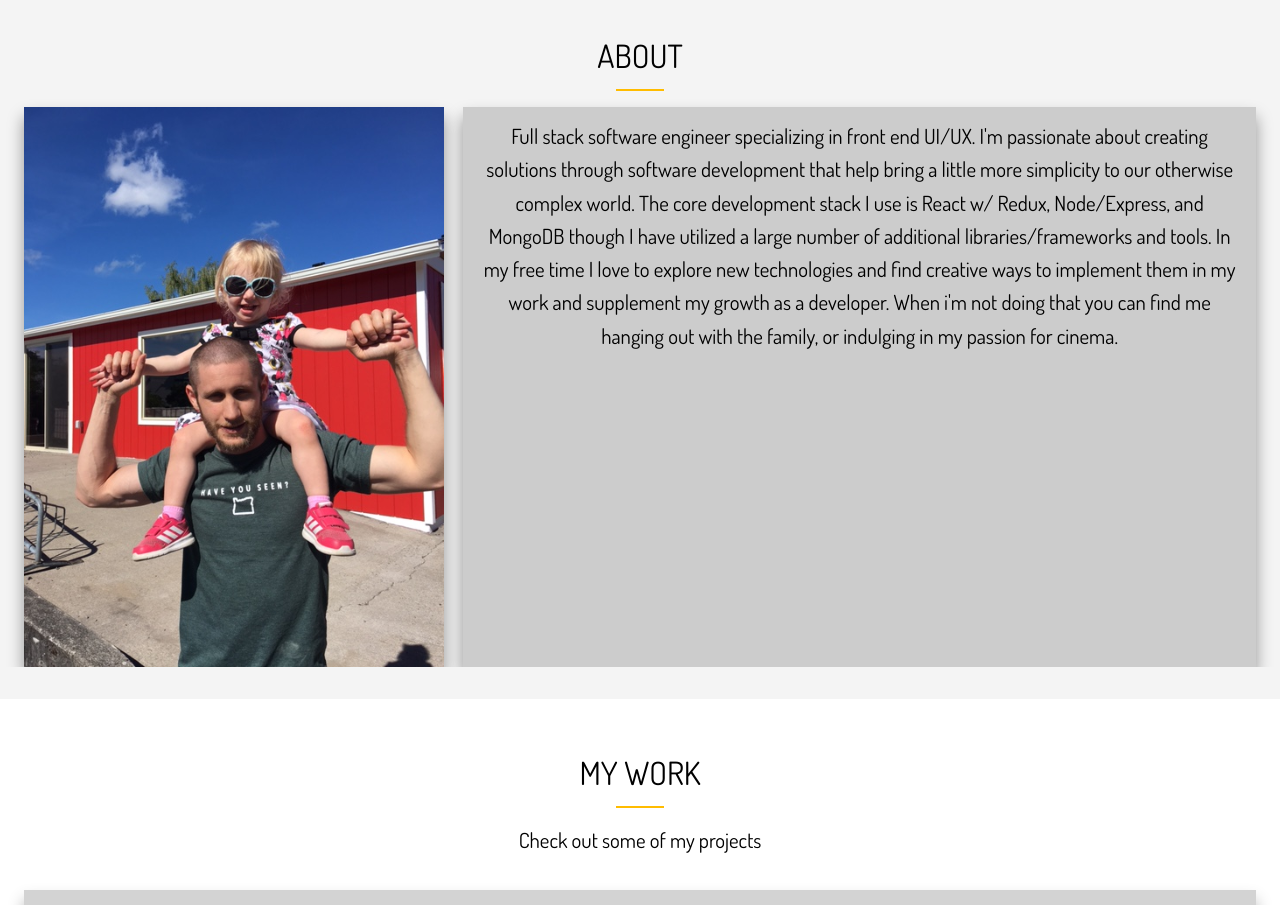
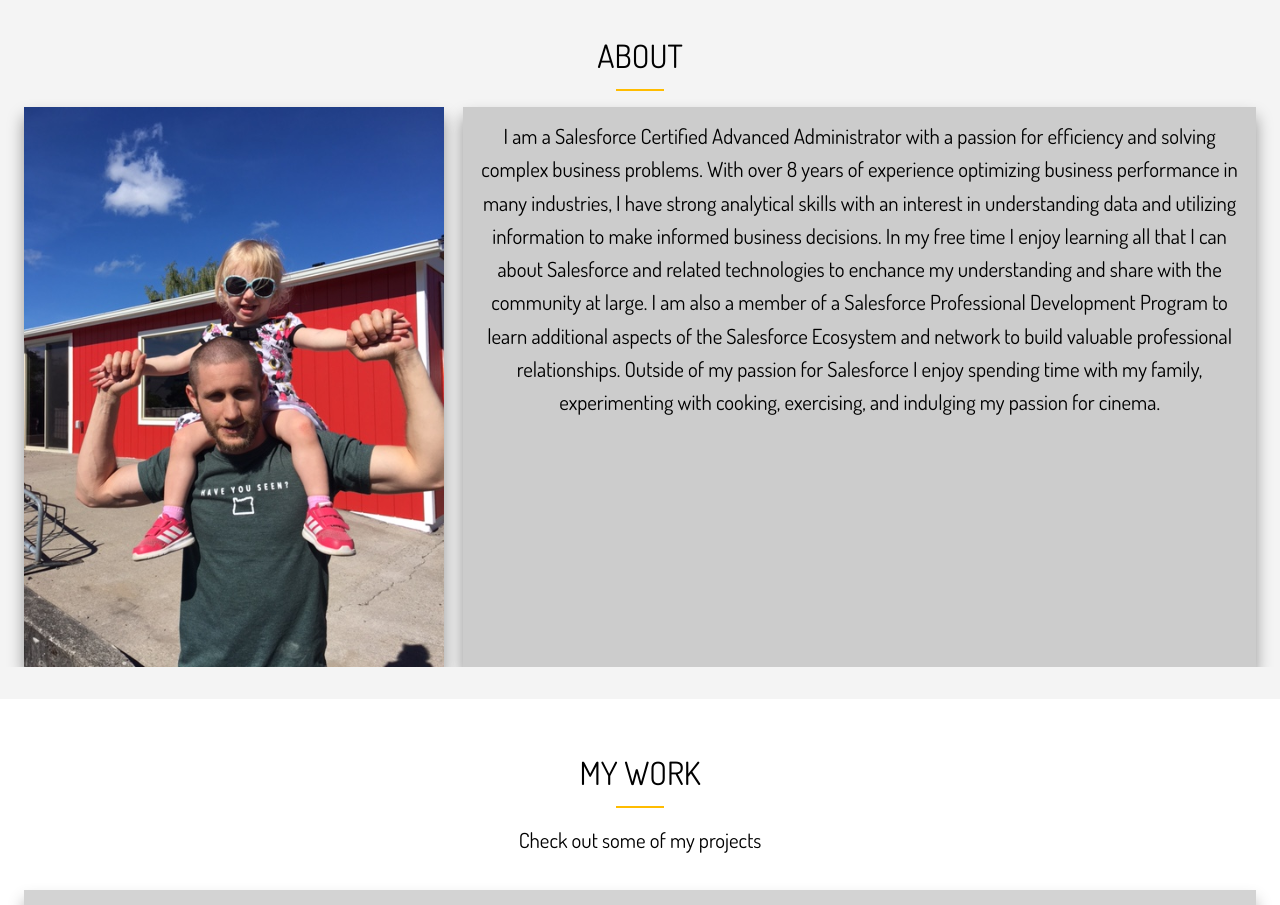
Before and after one commit to nrobert444/Dev-Portfolio, a React (Create React App) app: page / in a window 1280 px wide. Shown: the part 802-1707 px from the top of the page. Built offline with nearby package versions, Linux system fonts and the light colour scheme; grey boxes are pictures that could not be loaded.

Commit message:
updating about section

```diff
--- a/src/components/AboutInfo/AboutInfo.jsx
+++ b/src/components/AboutInfo/AboutInfo.jsx
@@ -18,17 +18,23 @@ export const AboutInfo = () => {
             <Fade right>
               <div className='bio bg-medium'>
                 <Lead>
-                  Full stack software engineer specializing in front end UI/UX.
-                  I'm passionate about creating solutions through software
-                  development that help bring a little more simplicity to our
-                  otherwise complex world. The core development stack I use is
-                  React w/ Redux, Node/Express, and MongoDB though I have
-                  utilized a large number of additional libraries/frameworks and
-                  tools. In my free time I love to explore new technologies and
-                  find creative ways to implement them in my work and supplement
-                  my growth as a developer. When i'm not doing that you can find
-                  me hanging out with the family, or indulging in my passion for
-                  cinema.
+                  I am a Salesforce Certified Advanced Administrator with a
+                  passion for efficiency and solving complex business problems.
+                  With over 8 years of experience optimizing business
+                  performance in many industries, I have strong analytical
+                  skills with an interest in understanding data and utilizing
+                  information to make informed business decisions.
+
+                  In my free time I enjoy learning all that I can about Salesforce and
+                  related technologies to enchance my understanding and share
+                  with the community at large. I am also a member of a
+                  Salesforce Professional Development Program to learn
+                  additional aspects of the Salesforce Ecosystem and network to
+                  build valuable professional relationships.
+
+                  Outside of my passion for Salesforce I enjoy spending time with my family,
+                  experimenting with cooking, exercising, and indulging my
+                  passion for cinema.
                 </Lead>
               </div>
             </Fade>
```
